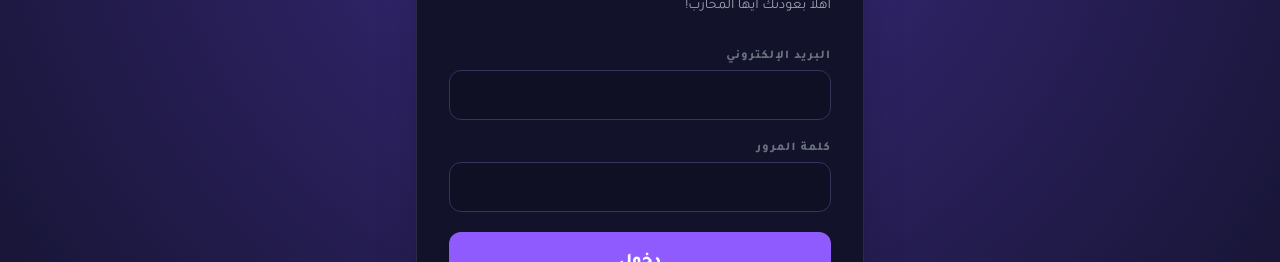
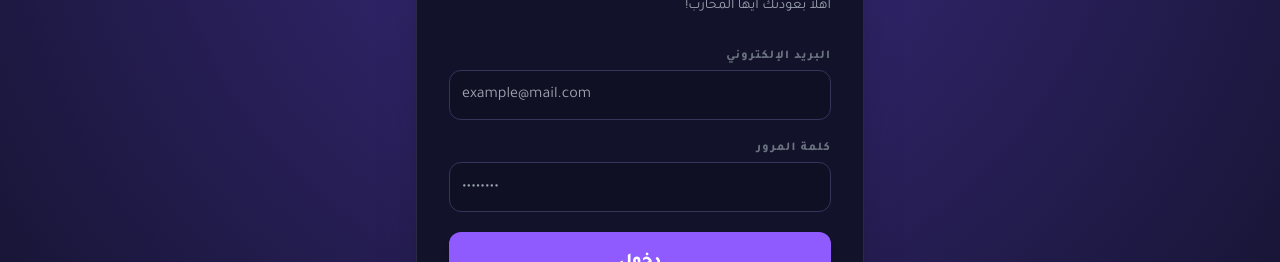
Before and after one commit to hosnhosny/CODE-BATELL, a React (Vite) app: page /#/login in a window 1280 px wide. Shown: the part 248-510 px from the top of the page. Built offline with nearby package versions, Linux system fonts and the light colour scheme; no server answers.

Commit message:
مشكله الدخول

```diff
--- a/src/pages/Login.tsx
+++ b/src/pages/Login.tsx
@@ -24,37 +24,82 @@ const Login: React.FC = () => {
     setError('');
     setLoading(true);
     audioService.playClick();
+
     try {
-      const { data, error: authError } = await supabase.auth.signInWithPassword({ email, password });
-      if (authError) throw authError;
+      // 1. محاولة تسجيل الدخول
+      const { data, error: authError } = await supabase.auth.signInWithPassword({
+        email: email.trim(), // إزالة أي مسافات زائدة
+        password
+      });
+
+      if (authError) {
+        // تخصيص الرسالة بناءً على نوع الخطأ من Supabase
+        if (authError.message === 'Invalid login credentials') {
+          throw new Error("البريد الإلكتروني أو كلمة المرور غير صحيحة. تأكد من الكتابة بشكل دقيق.");
+        } else if (authError.message.includes('Email not confirmed')) {
+          throw new Error("يرجى تأكيد بريدك الإلكتروني أولاً.");
+        } else {
+          throw authError;
+        }
+      }
+
       if (data.user) {
         audioService.playSuccess();
-        navigate('/dashboard');
+        // استخدام replace لمنع المستخدم من العودة لصفحة الدخول بزي الوراء
+        navigate('/dashboard', { replace: true });
       }
     } catch (err: any) {
-      setError("البريد أو كلمة المرور غير صحيحة.");
+      setError(err.message || "حدث خطأ غير متوقع.");
       audioService.playError();
-    } finally { setLoading(false); }
+    } finally {
+      setLoading(false);
+    }
   };
 
   return (
     <div className="min-h-[calc(100vh-64px)] flex items-center justify-center p-6 bg-[radial-gradient(circle_at_top,#3c2b82,#0f1024)]">
       <div className="bg-[#12132b] border border-white/10 p-8 rounded-[2.5rem] w-full max-w-md shadow-2xl relative">
-        <h1 className="text-3xl font-black mb-2 text-right">تسجيل الدخول</h1>
+        <h1 className="text-3xl font-black mb-2 text-right text-white">تسجيل الدخول</h1>
         <p className="text-gray-400 mb-8 text-right text-sm">أهلاً بعودتك أيها المحارب!</p>
 
         <form onSubmit={handleLogin} className="space-y-5 text-right">
           <div>
-            <label className="block text-xs font-black mb-1.5 text-gray-500 uppercase tracking-widest">البريد الإلكتروني</label>
-            <input type="email" required value={email} onChange={(e) => setEmail(e.target.value)} className="w-full bg-[#0f1024] border border-[#34355a] p-3 rounded-xl outline-none text-left" dir="ltr" />
+            <label className="block text-xs font-black mb-1.5 text-gray-500 uppercase tracking-widest text-right">البريد الإلكتروني</label>
+            <input
+              type="email"
+              required
+              value={email}
+              onChange={(e) => setEmail(e.target.value)}
+              className="w-full bg-[#0f1024] border border-[#34355a] p-3 rounded-xl outline-none text-left text-white focus:border-[#8f5bff] transition-colors"
+              dir="ltr"
+              placeholder="example@mail.com"
+            />
           </div>
           <div>
-            <label className="block text-xs font-black mb-1.5 text-gray-500 uppercase tracking-widest">كلمة المرور</label>
-            <input type="password" required value={password} onChange={(e) => setPassword(e.target.value)} className="w-full bg-[#0f1024] border border-[#34355a] p-3 rounded-xl outline-none text-left" dir="ltr" />
+            <label className="block text-xs font-black mb-1.5 text-gray-500 uppercase tracking-widest text-right">كلمة المرور</label>
+            <input
+              type="password"
+              required
+              value={password}
+              onChange={(e) => setPassword(e.target.value)}
+              className="w-full bg-[#0f1024] border border-[#34355a] p-3 rounded-xl outline-none text-left text-white focus:border-[#8f5bff] transition-colors"
+              dir="ltr"
+              placeholder="••••••••"
+            />
           </div>
-          {error && <p className="text-red-500 text-xs text-center font-bold">{error}</p>}
-          <button type="submit" disabled={loading} className="w-full py-4 bg-[#8f5bff] text-white rounded-xl font-black text-lg shadow-lg hover:bg-[#7a49e6] transition-all disabled:opacity-50">
-            {loading ? 'جاري الدخول...' : 'دخول'}
+
+          {error && (
+            <div className="bg-red-500/10 border border-red-500/20 p-3 rounded-lg">
+              <p className="text-red-500 text-xs text-center font-bold">{error}</p>
+            </div>
+          )}
+
+          <button
+            type="submit"
+            disabled={loading}
+            className="w-full py-4 bg-[#8f5bff] text-white rounded-xl font-black text-lg shadow-lg hover:bg-[#7a49e6] transition-all disabled:opacity-50 active:scale-95"
+          >
+            {loading ? 'جاري التحقق...' : 'دخول'}
           </button>
         </form>
 
@@ -64,11 +109,11 @@ const Login: React.FC = () => {
             <span className="bg-[#12132b] px-4 text-[10px] text-gray-500 font-black uppercase absolute">أو الدخول عبر</span>
           </div>
           <div className="grid grid-cols-2 gap-4">
-            <button onClick={() => handleSocialLogin('google')} className="flex items-center justify-center gap-3 py-3 bg-white/5 border border-white/10 rounded-xl hover:bg-white/10 transition-all">
-              <i className="fab fa-google text-red-500"></i> <span className="text-xs font-bold">Google</span>
+            <button type="button" onClick={() => handleSocialLogin('google')} className="flex items-center justify-center gap-3 py-3 bg-white/5 border border-white/10 rounded-xl hover:bg-white/10 transition-all active:scale-95">
+              <i className="fab fa-google text-red-500"></i> <span className="text-xs font-bold text-white">Google</span>
             </button>
-            <button onClick={() => handleSocialLogin('github')} className="flex items-center justify-center gap-3 py-3 bg-white/5 border border-white/10 rounded-xl hover:bg-white/10 transition-all">
-              <i className="fab fa-github text-white"></i> <span className="text-xs font-bold">GitHub</span>
+            <button type="button" onClick={() => handleSocialLogin('github')} className="flex items-center justify-center gap-3 py-3 bg-white/5 border border-white/10 rounded-xl hover:bg-white/10 transition-all active:scale-95">
+              <i className="fab fa-github text-white"></i> <span className="text-xs font-bold text-white">GitHub</span>
             </button>
           </div>
         </div>
```
